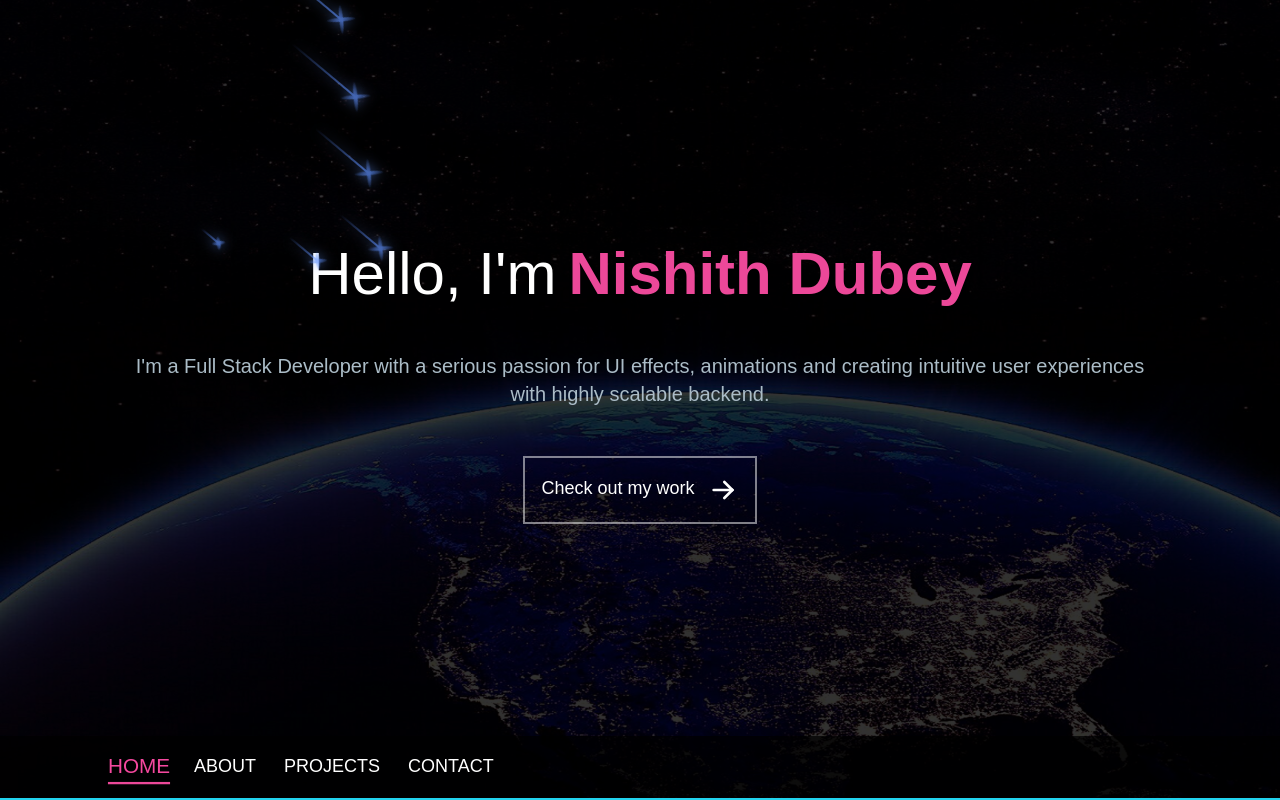
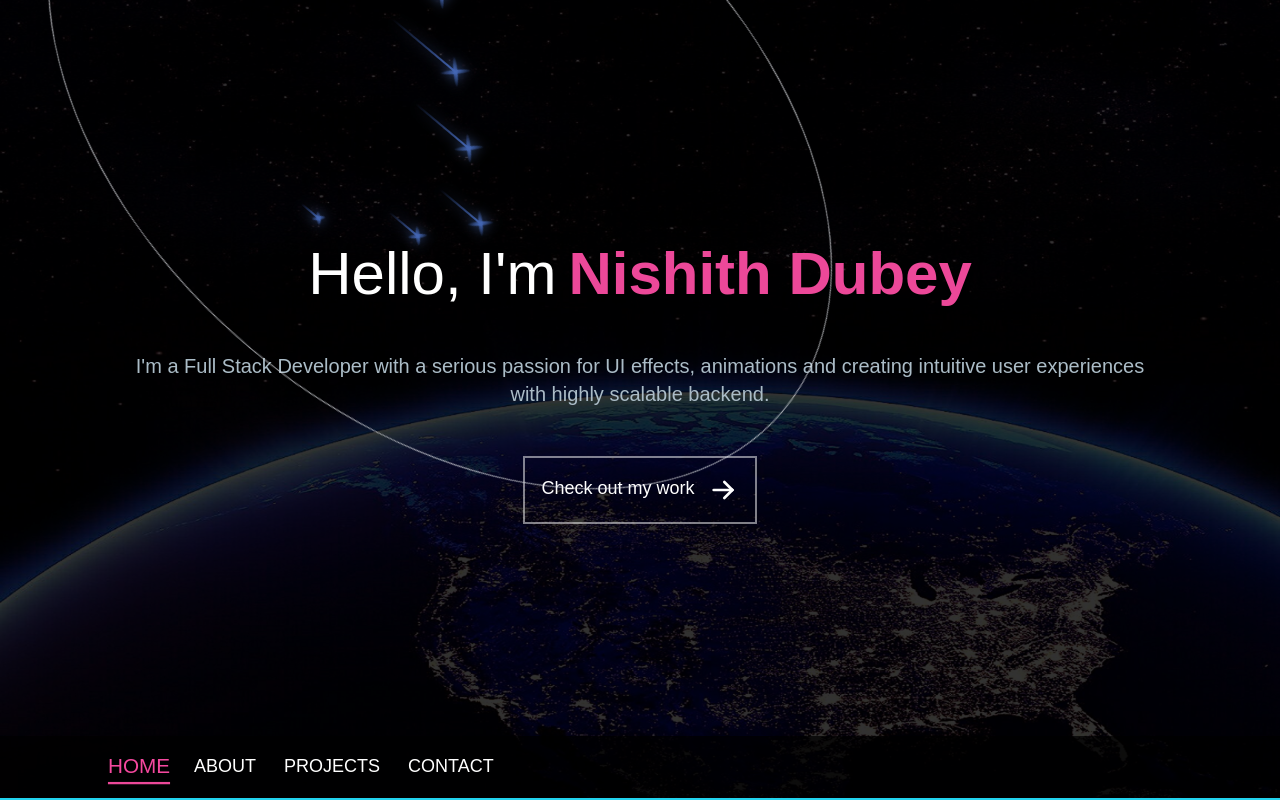
Before and after one commit to nishith-dubey/Portfolio, a React (Vite) app: page / in a window 1280 px wide. Shown: the top 800 px of the page. Built offline with nearby package versions, Linux system fonts and the light colour scheme.

Commit message:
minor fixes in checkout btn

```diff
--- a/src/App.css
+++ b/src/App.css
@@ -50,7 +50,7 @@ body::-webkit-scrollbar {
   transition: transform 0.35s ease-in-out;
 }
 .checkout-btn:hover {
-  transition: ease-in 0.2s;
+  transition: all ease-in-out 0.2s;
   border: solid 2px aqua;
 }
 .checkout-btn:hover .arrow {
--- a/src/components/LandingPage.jsx
+++ b/src/components/LandingPage.jsx
@@ -52,7 +52,7 @@ function LandingPage() {
         className="main-section w-full h-screen bg-[url('./assets/bg-real.jpg')] bg-cover text-white flex flex-col justify-between items-center"
       >
         <div className="bg-black bg-opacity-80 w-full h-screen flex flex-col justify-center items-center relative">
-          <div className="stars-container opacity-70">
+          <div className="stars-container opacity-70 border">
             <div className="shooting-star"></div>
             <div className="shooting-star"></div>
             <div className="shooting-star"></div>
@@ -72,9 +72,10 @@ function LandingPage() {
               animations and creating intuitive user experiences with highly
               scalable backend.
             </h1>
+            <div className="checkout-btn border-white/50 border-solid border-2 bg-transparent transition-all ease-in-out duration-500 text-lg z-100">
             <a
               href="#projects"
-              className="checkout-btn border-white/50 border-solid border-2 bg-transparent p-4 text-lg flex gap-3 z-100"
+              className="p-4 gap-3 flex"
             >
               Check out my work
               <svg
@@ -94,6 +95,7 @@ function LandingPage() {
                 <line x1="13" y1="6" x2="19" y2="12" />
               </svg>
             </a>
+            </div>
           </div>
         </div>
         <div className="footer flex flex-col items-start w-full max-w-[100vw]">
--- a/src/components/shooting-stars.css
+++ b/src/components/shooting-stars.css
@@ -9,7 +9,7 @@
     border-radius: 50%;
     overflow: hidden;
     z-index: 0;
-    transform: translateX(-300px) translateY(-220px) rotateZ(40deg);
+    transform: translateX(-200px) translateY(-245px) rotateZ(40deg);
     /* background-color: brown; */
   }
   .shooting-star{
```
